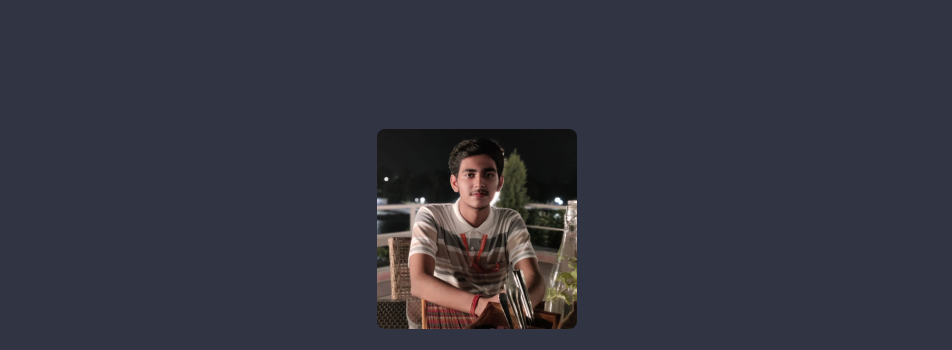
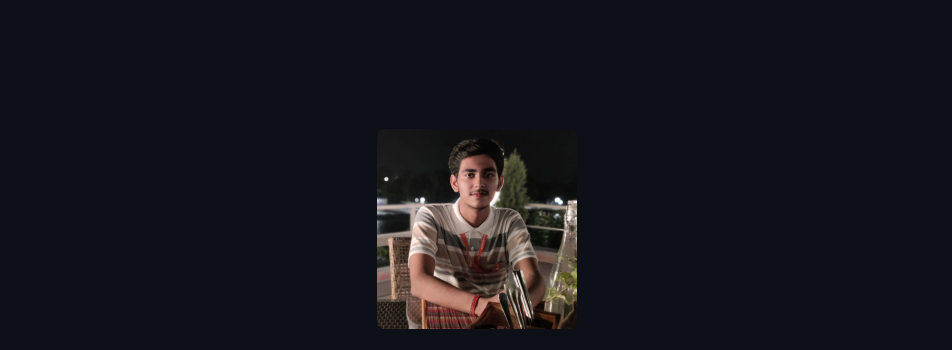
Before and after one commit to OmanshArora/OmanshArora.github.io, a plain HTML site: page index.html in a window 1280 px wide. Shown: the top 350 px of the page, without its empty margins (163-1115 px from the left). Drawn offline with Linux system fonts and the light colour scheme.

Commit message:
Update index.html

```diff
--- a/index.html
+++ b/index.html
@@ -12,7 +12,7 @@
       min-height: 100vh;
       margin: 0;
       font-family: 'Garamond';
-      background-color: #303443;
+      background-color: #0d1117;
     }
 
     h1 {
```
